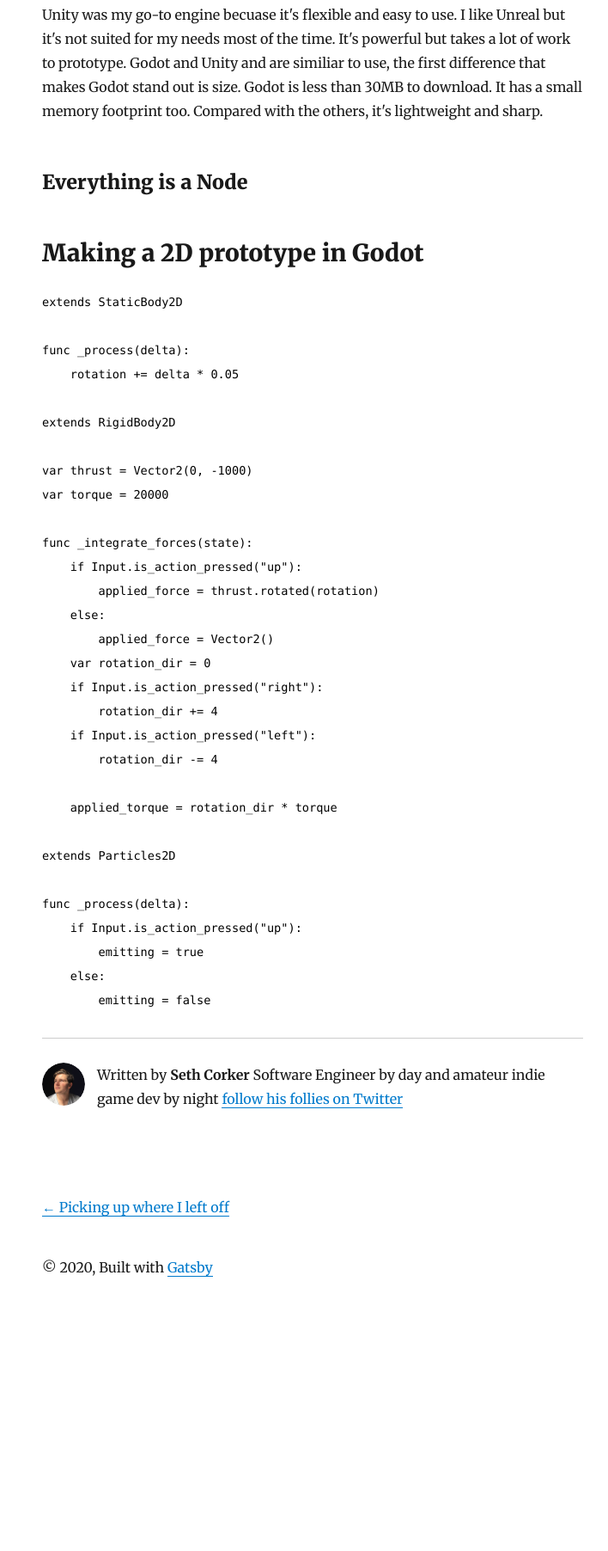
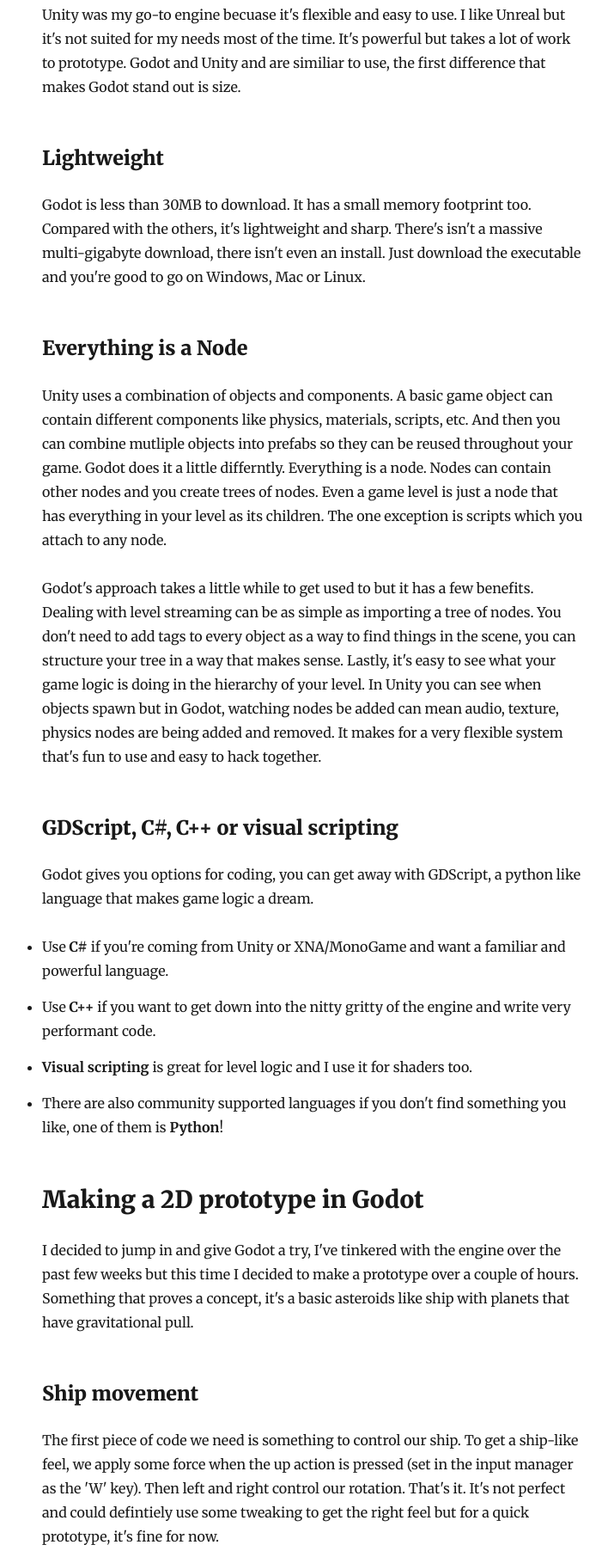
Before and after one commit to Darth-Knoppix/blog-game-dev, a Gatsby site: page /2020-05-10-discovering-godot/ in a window 1280 px wide. Shown: the part 929-2733 px from the top of the page at 86% size, without its empty margins (276-984 px from the left). Before the commit the page ends 2459 px from the top, so only its background shows below. Built offline with nearby package versions, Linux system fonts and the light colour scheme; Gatsby itself is replaced by a stand-in of ours; some packages are replaced by stand-ins of ours.

Commit message:
Update index.md

````diff
--- a/content/blog/2020-05-10-discovering-godot/index.md
+++ b/content/blog/2020-05-10-discovering-godot/index.md
@@ -17,22 +17,33 @@
 
 ## How is it different to Unity?
 
-Unity was my go-to engine becuase it's flexible and easy to use. I like Unreal but it's not suited for my needs most of the time. It's powerful but takes a lot of work to prototype. Godot and Unity and are similiar to use, the first difference that makes Godot stand out is size. Godot is less than 30MB to download. It has a small memory footprint too. Compared with the others, it's lightweight and sharp.
+Unity was my go-to engine becuase it's flexible and easy to use. I like Unreal but it's not suited for my needs most of the time. It's powerful but takes a lot of work to prototype. Godot and Unity and are similiar to use, the first difference that makes Godot stand out is size.
+
+### Lightweight
+
+Godot is less than 30MB to download. It has a small memory footprint too. Compared with the others, it's lightweight and sharp. There's isn't a massive multi-gigabyte download, there isn't even an install. Just download the executable and you're good to go on Windows, Mac or Linux.
 
 ### Everything is a Node
 
+Unity uses a combination of objects and components. A basic game object can contain different components like physics, materials, scripts, etc. And then you can combine mutliple objects into prefabs so they can be reused throughout your game. Godot does it a little differntly. Everything is a node. Nodes can contain other nodes and you create trees of nodes. Even a game level is just a node that has everything in your level as its children. The one exception is scripts which you attach to any node.
 
+Godot's approach takes a little while to get used to but it has a few benefits. Dealing with level streaming can be as simple as importing a tree of nodes. You don't need to add tags to every object as a way to find things in the scene, you can structure your tree in a way that makes sense. Lastly, it's easy to see what your game logic is doing in the hierarchy of your level. In Unity you can see when objects spawn but in Godot, watching nodes be added can mean audio, texture, physics nodes are being added and removed. It makes for a very flexible system that's fun to use and easy to hack together.
+
+### GDScript, C#, C++ or visual scripting
+
+Godot gives you options for coding, you can get away with GDScript, a python like language that makes game logic a dream.
+- Use **C#** if you're coming from Unity or XNA/MonoGame and want a familiar and powerful language.
+- Use **C++** if you want to get down into the nitty gritty of the engine and write very performant code.
+- **Visual scripting** is great for level logic and I use it for shaders too.
+- There are also community supported languages if you don't find something you like, one of them is **Python**!
 
 ## Making a 2D prototype in Godot
 
+I decided to jump in and give Godot a try, I've tinkered with the engine over the past few weeks but this time I decided to make a prototype over a couple of hours. Something that proves a concept, it's a basic asteroids like ship with planets that have gravitational pull.
 
-```gdscript
-extends StaticBody2D
+### Ship movement
 
-func _process(delta):
-	rotation += delta * 0.05
-```
-
+The first piece of code we need is something to control our ship. To get a ship-like feel, we apply some force when the up action is pressed (set in the input manager as the 'W' key). Then left and right control our rotation. That's it. It's not perfect and could defintiely use some tweaking to get the right feel but for a quick prototype, it's fine for now.
 
 ```gdscript
 extends RigidBody2D
@@ -53,7 +64,21 @@
 
 	applied_torque = rotation_dir * torque
 ```
+_Movement is pretty simple_
 
+### Let's make the planets (asteroids in this case) rotate
+
+Giving the asteroids rotation was simnple, I just added a script to the node to rotate a little bit every frame. Using GDScript, the code compact and easy to read.
+
+```gdscript
+extends StaticBody2D
+
+func _process(delta):
+	rotation += delta * 0.05
+```
+_Rotating the planet is as easy as this simple script_
+
+### Adding a particle emitter for the thruster
 
 ```gdscript
 extends Particles2D
@@ -64,3 +89,4 @@
 	else:
 		emitting = false
 ```
+_Again, turning the emitter on and off is another short script_
````
